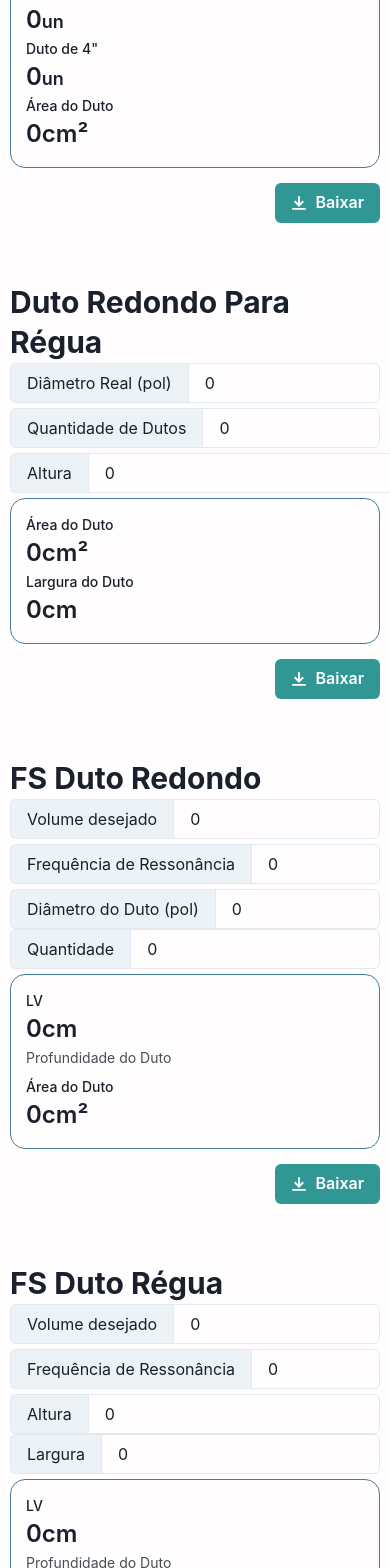
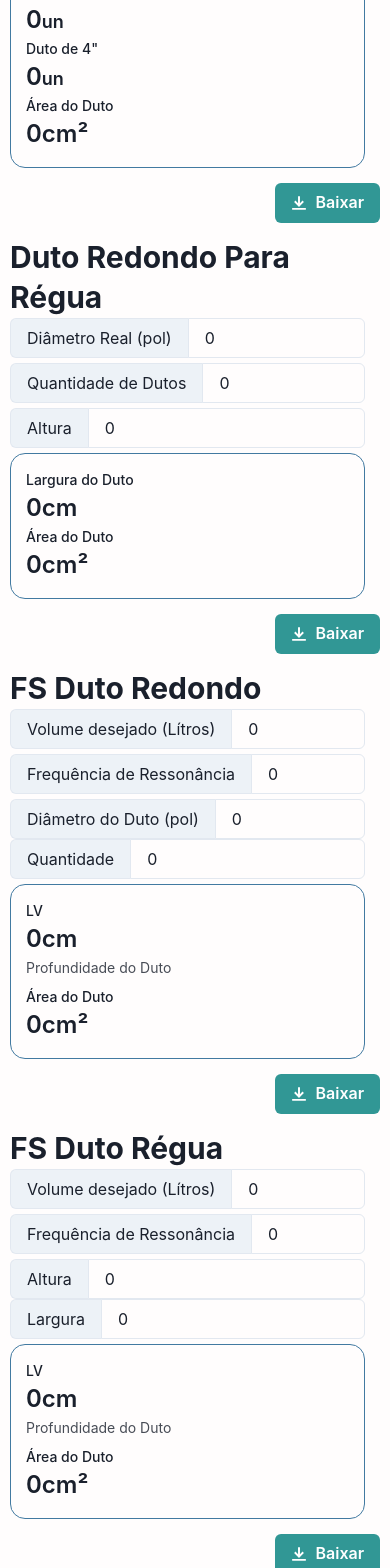
Before and after one commit to Jorgen-Jr/calculadora_de_dutos, a Next.js app: page / in a window 390 px wide. Shown: the part 432-2000 px from the top of the page. Built offline with nearby package versions, Linux system fonts and the light colour scheme.

Commit message:
fix: Header, using it wrong.  - Printing issue in small screens.

```diff
--- a/pages/index.tsx
+++ b/pages/index.tsx
@@ -6,6 +6,7 @@ import type { NextPage } from "next";
 import React, { useState } from "react";
 import Layout from "../src/Components/Layout";
 import PrintContainer from "../src/Components/PrintContainer";
+import Head from "next/head";
 
 const Home: NextPage = () => {
   const [height, setHeight] = useState(0);
@@ -77,10 +78,29 @@ const Home: NextPage = () => {
   }
 
   return (
+    <>
+      <Head>
+        <title>Calculadora de Duto</title>
+        <link rel="icon" type="image/png" sizes="96x96" href="/favicon.png" />
+        <meta data-react-helmet="true" name="twitter:card" content="summary"></meta>
+        <meta
+          data-react-helmet="true"
+          name="twitter:description"
+          content="Uma calculadora de formatos de dutos e calcular frequencia de ressonância."
+        ></meta>
+        <meta data-react-helmet="true" name="twitter:creator" content="Jorge Antônio Junior"></meta>
+        <meta data-react-helmet="true" property="og:title" content="Conversor de Duto"></meta>
+        <meta
+          data-react-helmet="true"
+          property="og:description"
+          content="Uma calculadora de formatos de dutos e calcular frequencia de ressonância."
+        />
+        <meta data-react-helmet="true" property="og:type" content="article"></meta>
+      </Head>
       <Layout>
         {/* Might as well be a component. */}
         <Flex flexDir="column">
-        <PrintContainer pb="50px" title="Dutos Retangulares">
+          <PrintContainer pb={["5px", "50px"]} title="Dutos Retangulares">
             <Heading p="0 10px">Dutos Retangulares</Heading>
             <form action="">
               <Flex justifyContent="space-evenly" flexDir={["column", "row"]}>
@@ -147,7 +167,7 @@ const Home: NextPage = () => {
             </StatGroup>
           </PrintContainer>
 
-        <PrintContainer pb="50px" title="Duto Redondo Para Régua">
+          <PrintContainer pb={["5px", "50px"]} title="Duto Redondo Para Régua">
             <Heading p="0 10px">Duto Redondo Para Régua</Heading>
             <form action="">
               <Flex justifyContent="space-evenly" flexDir={["column", "row"]}>
@@ -171,7 +191,7 @@ const Home: NextPage = () => {
               </Flex>
 
               <Flex justifyContent="space-evenly" mt={["0", "10px"]} flexDir={["column", "row"]}>
-              <InputGroup m={"0 10px"}>
+                <InputGroup p={"0 10px"}>
                   <InputLeftAddon children="Altura" />
                   <Input
                     placeholder="Altura"
@@ -190,24 +210,23 @@ const Home: NextPage = () => {
               flexDir={["column", "row"]}
             >
               <Stat>
+                <StatLabel>Largura do Duto</StatLabel>
+                <StatNumber>{dutoRedondoParaRegua(height, diameter, ducts_quantity).width}cm</StatNumber>
+              </Stat>
+              <Stat>
                 <StatLabel>Área do Duto</StatLabel>
                 <StatNumber>{dutoRedondoParaRegua(height, diameter, ducts_quantity).area}cm²</StatNumber>
                 {/* <StatHelpText>Quantidade</StatHelpText> */}
               </Stat>
-
-            <Stat>
-              <StatLabel>Largura do Duto</StatLabel>
-              <StatNumber>{dutoRedondoParaRegua(height, diameter, ducts_quantity).width}cm</StatNumber>
-            </Stat>
             </StatGroup>
           </PrintContainer>
 
-        <PrintContainer pb="50px" title="FS Duto Redondo">
+          <PrintContainer pb={["5px", "50px"]} title="FS Duto Redondo">
             <Heading p="0 10px">FS Duto Redondo</Heading>
             <form action="">
               <Flex justifyContent="space-evenly" flexDir={["column", "row"]}>
                 <InputGroup p="0 10px">
-                <InputLeftAddon children="Volume desejado" />
+                  <InputLeftAddon children="Volume desejado (Lítros)" />
                   <Input
                     placeholder="Volume desejado em litros"
                     value={volume}
@@ -265,12 +284,12 @@ const Home: NextPage = () => {
             </StatGroup>
           </PrintContainer>
 
-        <PrintContainer pb="50px" title="FS Duto Régua">
+          <PrintContainer pb={["5px", "50px"]} title="FS Duto Régua">
             <Heading p="0 10px">FS Duto Régua</Heading>
             <form action="">
               <Flex justifyContent="space-evenly" flexDir={["column", "row"]}>
                 <InputGroup p="0 10px">
-                <InputLeftAddon children="Volume desejado" />
+                  <InputLeftAddon children="Volume desejado (Lítros)" />
                   <Input
                     placeholder="Volume desejado em litros"
                     value={volume}
@@ -328,12 +347,12 @@ const Home: NextPage = () => {
             </StatGroup>
           </PrintContainer>
 
-        <PrintContainer pb="50px" title="FS Duto Triangular">
+          <PrintContainer pb={["5px", "50px"]} title="FS Duto Triangular">
             <Heading p="0 10px">FS Duto Triangular</Heading>
             <form action="">
               <Flex justifyContent="space-evenly" flexDir={["column", "row"]}>
                 <InputGroup p="0 10px">
-                <InputLeftAddon children="Volume desejado" />
+                  <InputLeftAddon children="Volume desejado (Lítros)" />
                   <Input
                     placeholder="Volume desejado em litros"
                     value={volume}
@@ -392,6 +411,7 @@ const Home: NextPage = () => {
           </PrintContainer>
         </Flex>
       </Layout>
+    </>
   );
 };
 
--- a/src/Components/DownloadButton.tsx
+++ b/src/Components/DownloadButton.tsx
@@ -12,7 +12,10 @@ const DownloadButton = ({ componentRef, title, ...props }) => {
         leftIcon={<DownloadIcon />}
         colorScheme="teal"
         variant="solid"
-        onClick={() => exportComponentAsJPEG(componentRef, { fileName: title })}
+        onClick={(event) => {
+          event.preventDefault();
+          exportComponentAsJPEG(componentRef, { fileName: title });
+        }}
       >
         Baixar
       </Button>
--- a/src/Components/Header.tsx
+++ b/src/Components/Header.tsx
@@ -8,25 +8,6 @@ const Header = () => {
 
   return (
     <Flex textAlign="center" flexDir="column" p="5px">
-      <head>
-        <title>Calculadora de Duto</title>
-        <link rel="icon" type="image/png" sizes="96x96" href="/favicon.png" />
-        <meta data-react-helmet="true" name="twitter:card" content="summary"></meta>
-        <meta
-          data-react-helmet="true"
-          name="twitter:description"
-          content="Uma calculadora de formatos de dutos e calcular frequencia de ressonância."
-        ></meta>
-        <meta data-react-helmet="true" name="twitter:creator" content="Jorge Antônio da Silva Nascimento Junior"></meta>
-        <meta data-react-helmet="true" property="og:title" content="Conversor de Duto"></meta>
-        <meta
-          data-react-helmet="true"
-          property="og:description"
-          content="Uma calculadora de formatos de dutos e calcular frequencia de ressonância."
-        />
-        <meta data-react-helmet="true" property="og:type" content="article"></meta>
-      </head>
-
       <Heading size="2xl" color="#7785AC">
         Conversor de Duto
       </Heading>
--- a/src/Components/PrintContainer.tsx
+++ b/src/Components/PrintContainer.tsx
@@ -17,7 +17,7 @@ const PrintContainer = ({ children, title, ...props }) => {
 
   return (
     <Box {...props}>
-      <Box ref={componentRef} pb="10px" pt="10px">
+      <Box ref={componentRef} pb="10px" pt="10px" pr={["15px", "0"]}>
         {children}
       </Box>
 
```
Lines whose indentation alone changed are shown as unchanged.
